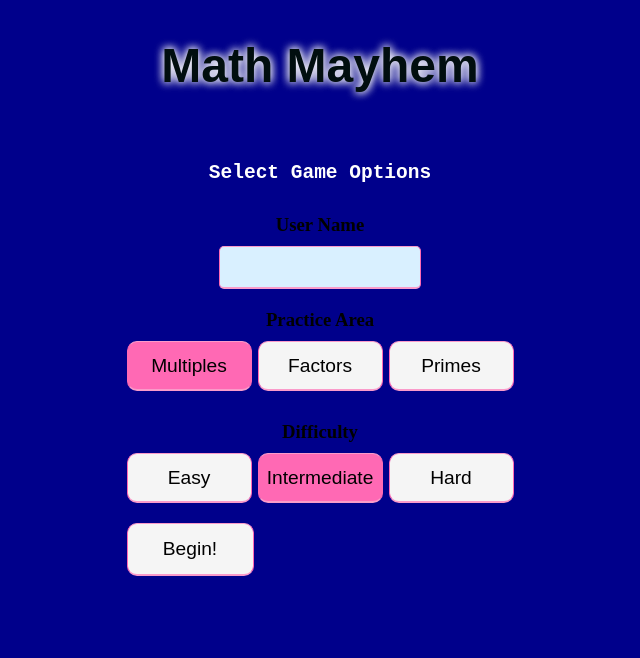
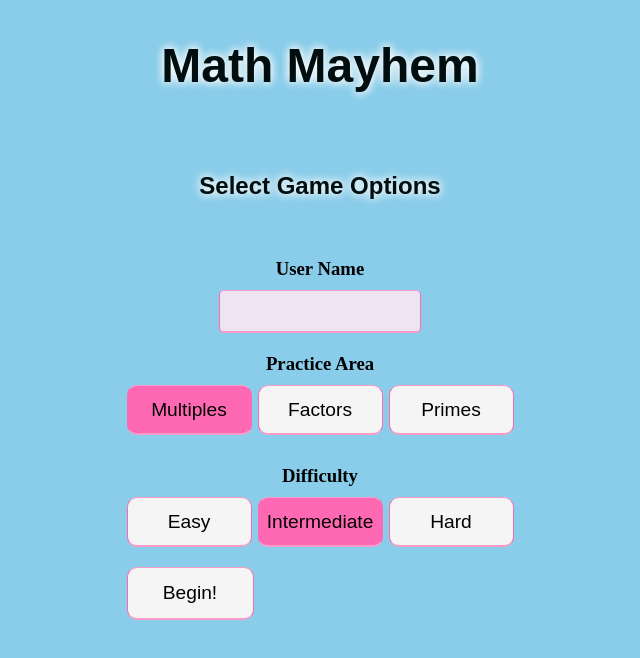
Before and after one commit to mrmchughes/odins_operations, a website with bundled scripts: page index.html in a window 1280 px wide. Shown: the whole page, without its empty margins (320-960 px from the left). Built offline with nearby package versions, Linux system fonts and the light colour scheme.

Commit message:
adjusted CSS color and text, added placeholder variables on gameOver for testing

```diff
--- a/scripts/game-over.js
+++ b/scripts/game-over.js
@@ -8,20 +8,27 @@ const gameOver = (() => {
     const endScreen = () => {
       document.body.innerHTML = '';
 
+
+    const placeHolderUserName = 'Test User';
+    const placeHolderFinalScore = '10 points';
+    const placeHolderHighScore = '20 points';
     // const userName = document.getElementById('userNameInput').value;
     //const finalScore = score.js -> scoreNumber.value//
     //const highScore = score.highScore.value?//
 
     const gameOverInstructions = document.createElement('p');
+    gameOverInstructions.style.padding = '10px';
     gameOverInstructions.innerHTML = 'Sorry, but that is a game over. If you would like to play again, please press the reset button. Otherwise, you can close the game.';
     document.body.appendChild(gameOverInstructions);
 
     const finalScoreDiv = document.createElement('p');
-    finalScoreDiv.innerHTML = '' //Congrats, ${username}, your final score was ${finalScore.value}.//
+    finalScoreDiv.style.padding = '10px';
+    finalScoreDiv.innerHTML = `Congrats, ${placeHolderUserName}, your final score is ${placeHolderFinalScore}.`; //Congrats, ${username}, your final score was ${finalScore.value}.//
     document.body.appendChild(finalScoreDiv);
 
     const highScoreDiv = document.createElement('p');
-    highScoreDiv.innerHTML = '' //The current high score is ${highScore.value}//
+    highScoreDiv.style.padding ='10px';
+    highScoreDiv.innerHTML = `The current high score is ${placeHolderHighScore}.`; //The current high score is ${highScore.value}//
     document.body.appendChild(highScoreDiv);
 
     const resetButton = document.createElement('button');
--- a/scripts/startMenu.js
+++ b/scripts/startMenu.js
@@ -38,7 +38,7 @@ const startMenu = () => {
     const userNameInput = document.createElement('input');
     userNameInput.type = 'text';
     userNameInput.className = 'user-name-input';
-    userNameInput.style.backgroundColor = '#D9F0FF';
+    userNameInput.style.backgroundColor = '#EDE6F2';
     userNameInput.id = 'userNameInput';
     container.appendChild(userNameInput);
 
--- a/stylesheets/game-board.css
+++ b/stylesheets/game-board.css
@@ -51,7 +51,7 @@ body {
   flex-direction: column;
   justify-content: center;
   align-items: center;
-  background-color: darkblue;
+  background-color: #8acdea;
 }
 
 h2 {
@@ -88,7 +88,8 @@ h2 {
   background: none;
 }
 
-.Player, .Enemy {
+.Player,
+.Enemy {
   height: 100px;
   width: 100px;
   z-index: 3;
@@ -100,7 +101,7 @@ h2 {
 }
 
 #display-score {
-  color:whitesmoke;
+  color: whitesmoke;
   font-size: 18px;
   margin-right: 28px;
   float: right;
--- a/stylesheets/start-menu.css
+++ b/stylesheets/start-menu.css
@@ -51,12 +51,23 @@ body {
   flex-direction: column;
   justify-content: center;
   align-items: center;
-  background-color: darkblue;
+  background-color: #8acdea;
 }
 
 h2 {
-  color: white;
-  font-family: monospace;
+  color: rgb(1, 14, 15);
+  margin-left: auto;
+  margin-right: auto;
+  margin-top: 18px;
+  margin-bottom: 18px;
+  text-align: center;
+  line-height: 2;
+  font-family: arial, sans-serif;
+  text-shadow: 0 0 10px white, 0 0 10px whitesmoke;
+  border-style: none;
+  border-width: 0px;
+  border-color: #ccc;
+  border-radius: 0%;
   padding: 30px;
 }
 
```
Also changed, not shown: stylesheets/end-page.css (line endings or trailing spaces).
